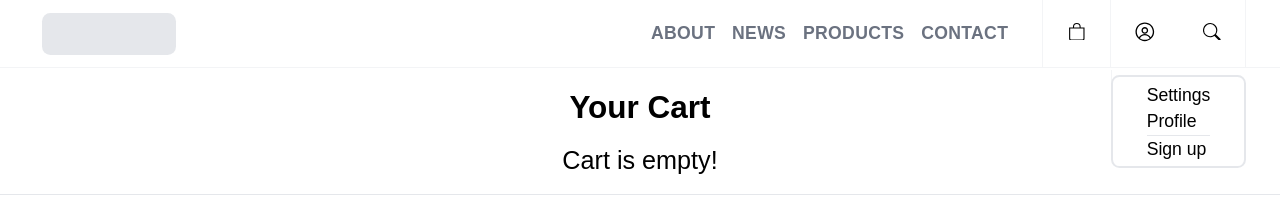
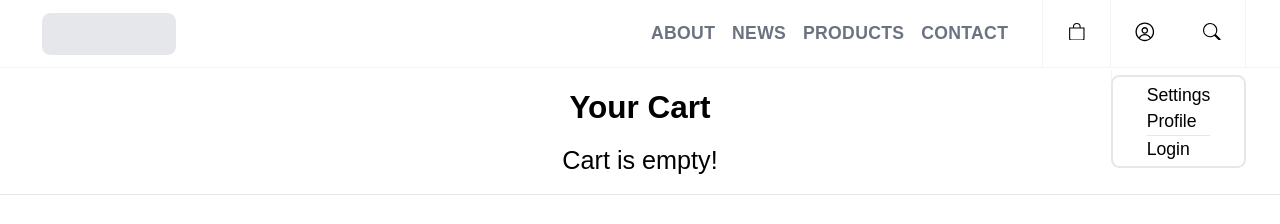
Before and after one commit to isaaccjh/frontend, a React (Create React App) app: page /cart in a window 1280 px wide. Both pictures are taken after a click on the button "Account". Shown: the top 224 px of the page. Built offline with nearby package versions, Linux system fonts and the light colour scheme.

Commit message:
navbar on lg screens more or less done

```diff
--- a/package.json
+++ b/package.json
@@ -16,7 +16,6 @@
     "react-icons": "^4.8.0",
     "react-router-dom": "^6.11.1",
     "react-scripts": "5.0.1",
-    "react-simple-offcanvas": "^1.0.9",
     "react-toastify": "^9.1.2",
     "tailwindcss": "^3.3.2",
     "web-vitals": "^2.1.4"
--- a/src/components/Navbar.js
+++ b/src/components/Navbar.js
@@ -4,7 +4,6 @@ import jwtDecode from "jwt-decode";
 
 import { BsSearch, BsBag } from "react-icons/bs";
 import { RxAvatar, RxHamburgerMenu } from "react-icons/rx";
-import { OffcanvasProvider, Trigger, Offcanvas } from "react-simple-offcanvas";
 
 import UserContext from "../contexts/UserContext";
 
@@ -12,6 +11,8 @@ export default function Navbar() {
     const [user, setUser] = useState(null);
     const [hamburger, setHamburger] = useState(false);
     const [userSettings, setUserSettings] = useState(false);
+
+    const context = useContext(UserContext);
 
     useEffect(() => {
         const token = localStorage.getItem("accessToken");
@@ -79,10 +80,7 @@ export default function Navbar() {
                     <div className="flex items-center">
                         <div className="flex items-center border-x border-gray-100">
                             <span className="border-e border-e-gray-100">
-                                <Link
-                                    href="/cart"
-                                    className="grid h-16 w-16 place-content-center border-b-4 border-transparent hover:border-yellow-400"
-                                >
+                                <Link to="/cart" className="grid h-16 w-16 place-content-center border-b-4 border-transparent hover:border-yellow-400">
                                     <BsBag />
 
                                     <span className="sr-only">Cart</span>
@@ -106,7 +104,7 @@ export default function Navbar() {
                                     </div>
                                     <hr />
                                     <div className="hover:underline">
-                                        <Link>Sign up</Link>
+                                        {context.checkIfLoggedIn() ? <Link onClick={toggleUserSettings} to="/logout">Log out</Link> : <Link onClick={toggleUserSettings} to="/login">Login</Link>}
                                     </div>
                                 </div>
                             </div>
--- a/src/providers/UserProvider.js
+++ b/src/providers/UserProvider.js
@@ -47,7 +47,7 @@ export default function UserProvider(props) {
             }
         },
         checkIfLoggedIn: () => {
-            return localStorage.getItem("accessToken") ? true : false;
+            return localStorage.getItem("accessToken") && localStorage.getItem("accessToken") !== undefined  ? true : false;
         },
         getOrdersByUserId: async (userId) => {
             const response = await axios.get(`${url}/orders/${userId}`);
```
Also changed, not shown: 1 other file (tests, documents, lock files or other folders).
